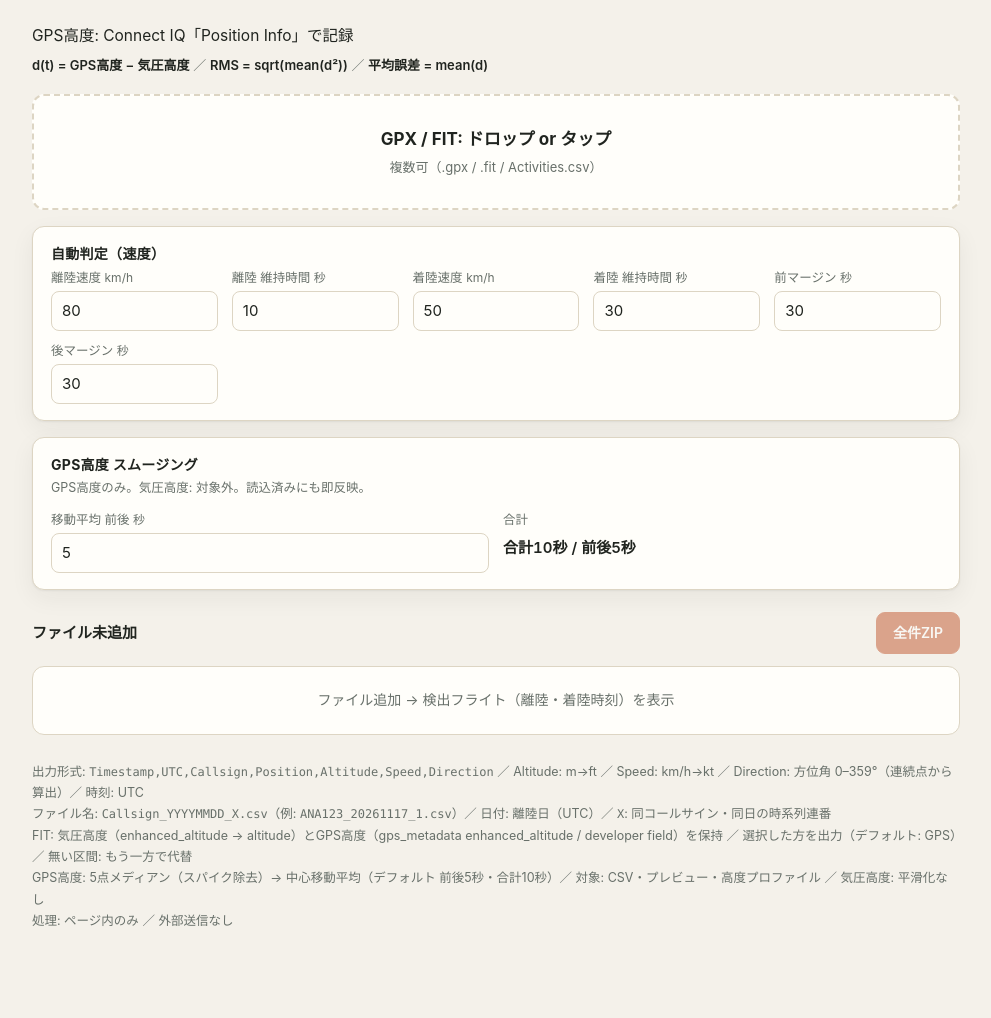
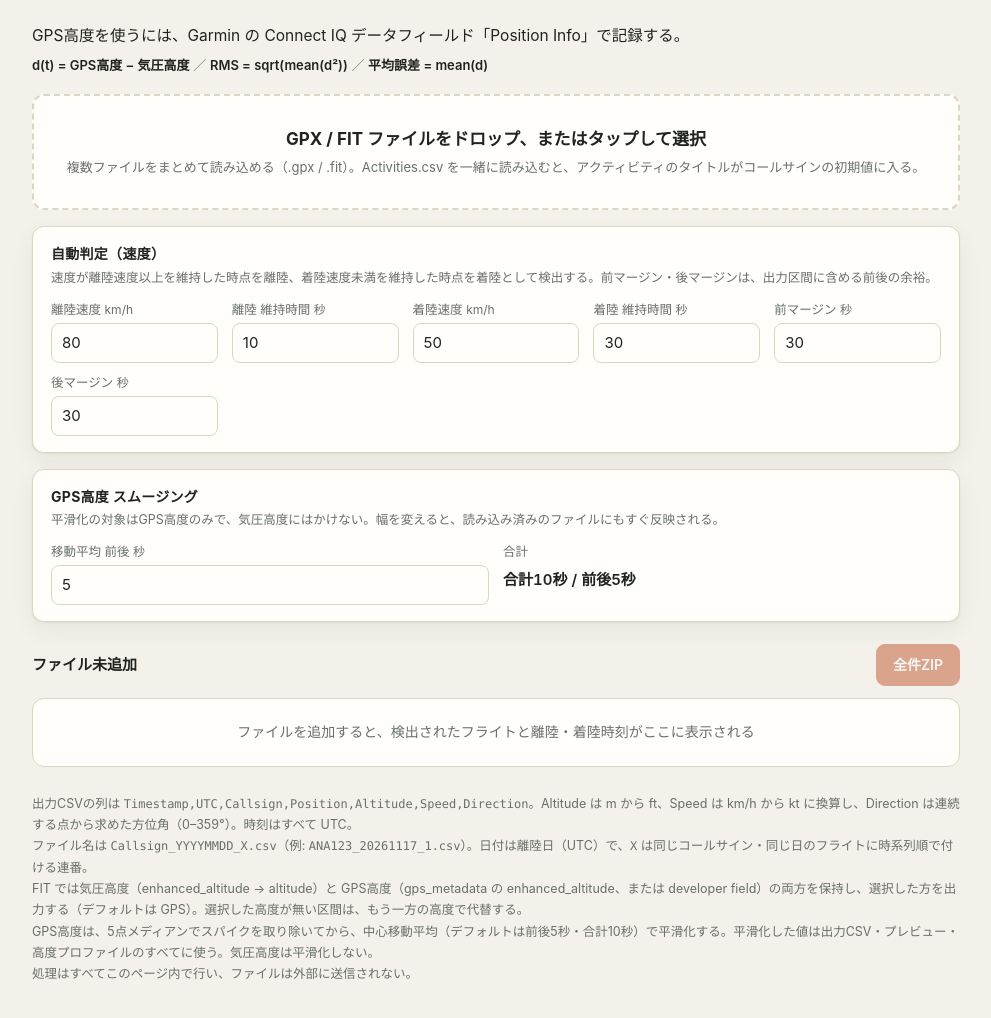
Before and after one commit to hogehogemario/CSVisualizer, a plain HTML site: page converter/index.html in a window 1280 px wide. Shown: the whole page, without its empty margins (144-1135 px from the left). Drawn offline with Linux system fonts and the light colour scheme.

Commit message:
Rewrite converter UI text to middle ground: short plain form, explanatory enough

```diff
--- a/converter/index.html
+++ b/converter/index.html
@@ -276,11 +276,11 @@
   </head>
   <body>
     <main>
-      <p class="lead">GPS高度: Connect IQ「Position Info」で記録</p>
+      <p class="lead">GPS高度を使うには、Garmin の Connect IQ データフィールド「Position Info」で記録する。</p>
       <p class="rms-def"><span class="v">d(t) = GPS高度 − 気圧高度</span> ／ <span class="v">RMS = sqrt(mean(d²))</span> ／ <span class="v">平均誤差 = mean(d)</span></p>
       <div class="drop" id="drop" role="button" tabindex="0" aria-label="ファイル追加">
-        <p class="big">GPX / FIT: ドロップ or タップ</p>
-        <p class="small">複数可（.gpx / .fit / Activities.csv）</p>
+        <p class="big">GPX / FIT ファイルをドロップ、またはタップして選択</p>
+        <p class="small">複数ファイルをまとめて読み込める（.gpx / .fit）。Activities.csv を一緒に読み込むと、アクティビティのタイトルがコールサインの初期値に入る。</p>
         <!-- No accept attribute on purpose: on iPad/iPhone Safari an accept
              list is resolved to iOS file types, and binary .fit files (no
              registered iOS type) end up greyed out and unselectable in the
@@ -290,6 +290,7 @@
 
       <section class="panel" aria-label="自動判定 設定">
         <h2>自動判定（速度）</h2>
+        <p class="note">速度が離陸速度以上を維持した時点を離陸、着陸速度未満を維持した時点を着陸として検出する。前マージン・後マージンは、出力区間に含める前後の余裕。</p>
         <div class="cfg-grid">
           <div class="cfg">
             <label for="cfgStartKmh">離陸速度 <span class="unit">km/h</span></label>
@@ -320,7 +321,7 @@
 
       <section class="panel" aria-label="スムージング 設定">
         <h2>GPS高度 スムージング</h2>
-        <p class="note">GPS高度のみ。気圧高度: 対象外。読込済みにも即反映。</p>
+        <p class="note">平滑化の対象はGPS高度のみで、気圧高度にはかけない。幅を変えると、読み込み済みのファイルにもすぐ反映される。</p>
         <div class="cfg-grid">
           <div class="cfg">
             <label for="cfgSmoothHalfSec">移動平均 前後 <span class="unit">秒</span></label>
@@ -339,17 +340,14 @@
       </div>
 
       <div id="fileList"></div>
-      <div class="empty" id="emptyState">ファイル追加 → 検出フライト（離陸・着陸時刻）を表示</div>
+      <div class="empty" id="emptyState">ファイルを追加すると、検出されたフライトと離陸・着陸時刻がここに表示される</div>
 
       <p class="spec">
-        出力形式: <code>Timestamp,UTC,Callsign,Position,Altitude,Speed,Direction</code> ／
-        Altitude: m→ft ／ Speed: km/h→kt ／ Direction: 方位角 0–359°（連続点から算出）／ 時刻: UTC<br />
-        ファイル名: <code>Callsign_YYYYMMDD_X.csv</code>（例: <code>ANA123_20261117_1.csv</code>）／
-        日付: 離陸日（UTC）／ <code>X</code>: 同コールサイン・同日の時系列連番<br />
-        FIT: 気圧高度（enhanced_altitude → altitude）とGPS高度（gps_metadata enhanced_altitude / developer field）を保持 ／
-        選択した方を出力（デフォルト: GPS）／ 無い区間: もう一方で代替<br />
-        GPS高度: 5点メディアン（スパイク除去）→ 中心移動平均（デフォルト 前後5秒・合計10秒）／ 対象: CSV・プレビュー・高度プロファイル ／ 気圧高度: 平滑化なし<br />
-        処理: ページ内のみ ／ 外部送信なし
+        出力CSVの列は <code>Timestamp,UTC,Callsign,Position,Altitude,Speed,Direction</code>。Altitude は m から ft、Speed は km/h から kt に換算し、Direction は連続する点から求めた方位角（0–359°）。時刻はすべて UTC。<br />
+        ファイル名は <code>Callsign_YYYYMMDD_X.csv</code>（例: <code>ANA123_20261117_1.csv</code>）。日付は離陸日（UTC）で、<code>X</code> は同じコールサイン・同じ日のフライトに時系列順で付ける連番。<br />
+        FIT では気圧高度（enhanced_altitude → altitude）と GPS高度（gps_metadata の enhanced_altitude、または developer field）の両方を保持し、選択した方を出力する（デフォルトは GPS）。選択した高度が無い区間は、もう一方の高度で代替する。<br />
+        GPS高度は、5点メディアンでスパイクを取り除いてから、中心移動平均（デフォルトは前後5秒・合計10秒）で平滑化する。平滑化した値は出力CSV・プレビュー・高度プロファイルのすべてに使う。気圧高度は平滑化しない。<br />
+        処理はすべてこのページ内で行い、ファイルは外部に送信されない。
       </p>
     </main>
 
@@ -1365,7 +1363,7 @@
           '<div class="range-field"><label for="re-' + f.id + '-' + si + '">終了 UTC</label>' +
           '<input type="text" id="re-' + f.id + '-' + si + '" data-role="rangeEnd" value="' + fmtDateTimeUTC(outEnd.t) + '" autocomplete="off" spellcheck="false" /></div>' +
           (seg.manual ? '<button class="btn small" data-act="auto">自動判定へ</button>' : "") +
-          '<span class="range-err" data-role="rangeErr">形式: YYYY-MM-DD HH:MM:SS ／ 範囲内のみ</span>' +
+          '<span class="range-err" data-role="rangeErr">YYYY-MM-DD HH:MM:SS の形式で、記録の範囲内の時刻を入力する</span>' +
           '</div>' +
 
           '<div class="flight-actions">' +
@@ -1406,7 +1404,7 @@
             '<option value="gps"' + (src === "gps" ? " selected" : "") + '>GPS高度（既定）</option>' +
             '<option value="baro"' + (src === "baro" ? " selected" : "") + '>気圧高度</option>' +
             '</select></div>' +
-            '<p class="alt-note">気圧 <span class="v num">' + fmtNum(baroN) + '点</span> / GPS <span class="v num">' + fmtNum(gpsN) + '点</span></p>' +
+            '<p class="alt-note">気圧高度 <span class="v num">' + fmtNum(baroN) + '点</span> ／ GPS高度 <span class="v num">' + fmtNum(gpsN) + '点</span></p>' +
             altDiffHtml(f) + '</div>';
         }
 
@@ -1426,7 +1424,7 @@
 
           '<div class="chart-wrap">' + sparklineSvg(f) +
           '<div class="chart-cap with-axis"><span class="num">' + fmtTimeUTC(pts[0].t) + '</span>' +
-          '<span class="mid">速度 ／ 帯: 出力区間 ／ 破線: 離陸速度</span>' +
+          '<span class="mid">速度プロファイル（帯は出力区間、破線は離陸速度）</span>' +
           '<span class="num">' + fmtTimeUTC(pts[n - 1].t) + "</span></div>" +
           altitudeChartHtml(f) + "</div>" +
 
```
